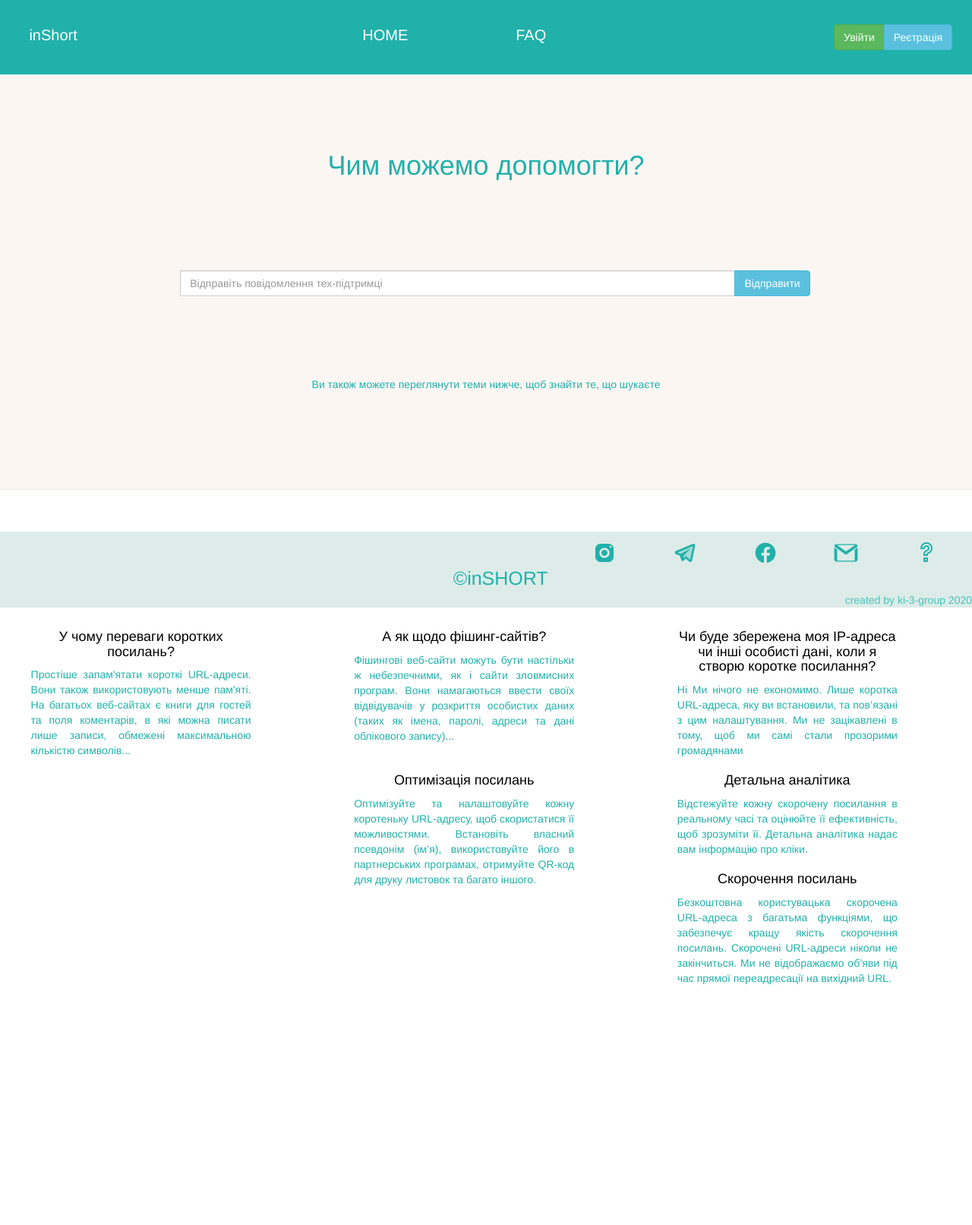
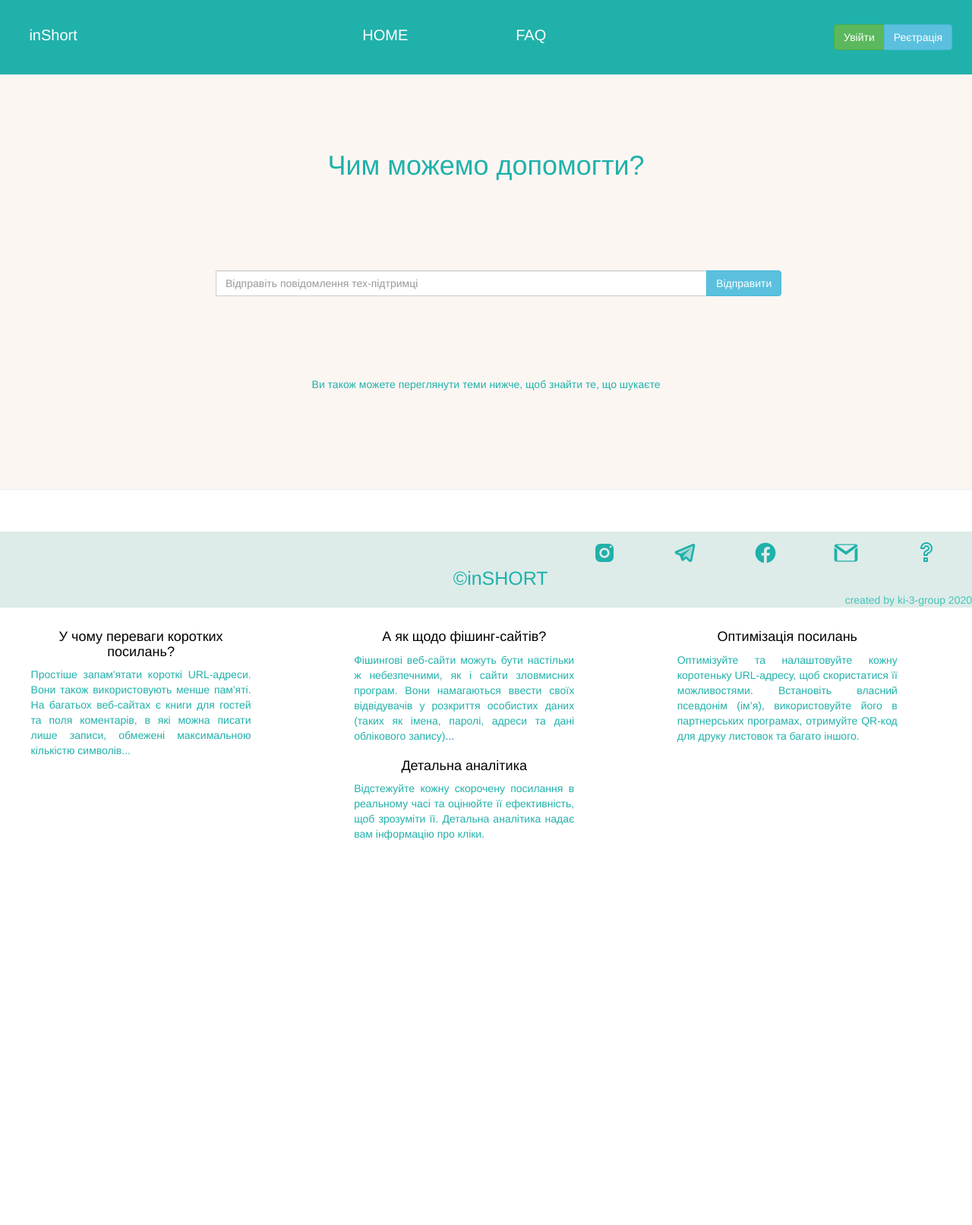
Before and after one commit to klochkov1/inshort_2020, a Django app: page /FAQ/ in a window 1280 px wide. Shown: the whole page at 76% size. Before the commit the page ends 1296 px from the top, so only its background shows below. Run offline with Django 3.2, Linux system fonts and the light colour scheme; some libraries are stand-ins or nearby versions.

Commit message:
Add fix with input-url

```diff
--- a/home/static/css/style.css
+++ b/home/static/css/style.css
@@ -5,7 +5,7 @@ body {
   background-color:#f9ffff;
   overflow-x: hidden;
 
-  min-width: 590px;
+
 }
 
 .title {
@@ -33,7 +33,7 @@ body {
 }
 .form
 {
-
+  padding-right:3.5% ;
   padding-bottom: 2%;
   position: relative;
 }
@@ -78,7 +78,7 @@ body {
   padding-bottom: 3%;
 }
 .window .window_content {
-  min-width: 200px;
+  min-width: 300px;
   border-radius: 5%;
   border: 3px solid #20aca6;
   background: #c0e4e4;
@@ -86,14 +86,14 @@ body {
   margin-top: 20%;
   padding-top:3%;
   padding-bottom:3%;
-  width: 20%;
+  width: 25%;
   z-index: 99998;
 }
 
-.form-control
+.inp-url
 {
-  max-width: 75.5%;
-  margin-left:  24.5%;
+  max-width: 69.5%;
+  margin-left:  30.5%;
   padding-bottom: 5%;
   position: relative;
   display: flex;
@@ -191,6 +191,9 @@ li {
   background: #fff;
   box-shadow: 3px 3px 3px rgba(0, 0, 0, .3);
 }
+.foot{
+  min-height: calc(100vh - 80px);
+}
 /* Footer */
 .footer{
   min-width: 590px;
--- a/home/templates/FAQ.html
+++ b/home/templates/FAQ.html
@@ -9,7 +9,7 @@
 	  <form>
 		<div class="input-group col-md-10">
 			<div id="input_url" class="input_url">
-			  <input  id="sent_messege" type="text" name="sent_messege" class="form-control"  size="300px"   required  placeholder="Відправіть повідомлення тех-підтримці">
+			  <input  id="sent_messege" type="text" name="sent_messege" class="form-control inp-url"  size="300px"   required  placeholder="Відправіть повідомлення тех-підтримці">
 			</div>
 			<span class="input-group-btn">
 			  <button type="button" id="sent_email"  data-toggle="tooltip"   class="btn btn-info btn_modal_window " required>
@@ -37,10 +37,6 @@
 		<p>Фішингові веб-сайти можуть бути настільки ж небезпечними, як і сайти зловмисних програм. Вони намагаються ввести своїх відвідувачів у розкриття особистих даних (таких як імена, паролі, адреси та дані облікового запису)<a href="#">...</a></p>
 	  </div>
 	  <div class="text-block1 col-md-3">
-	    <h4>Чи буде збережена моя IP-адреса чи інші особисті дані, коли я створю коротке посилання?</h4>
-		<p>Ні Ми нічого не економимо. Лише коротка URL-адреса, яку ви встановили, та пов’язані з цим налаштування. Ми не зацікавлені в тому, щоб ми самі стали прозорими громадянами</p>
-	  </div>
-	  <div class="text-block1 col-md-3">
 	    <h4>Оптимізація посилань</h4>
 		<p>Оптимізуйте та налаштовуйте кожну коротеньку URL-адресу, щоб скористатися її можливостями. Встановіть власний псевдонім (ім’я), використовуйте його в партнерських програмах, отримуйте QR-код для друку листовок та багато іншого.</p>
 	  </div>
@@ -48,10 +44,6 @@
 	    <h4>Детальна аналітика</h4>
 		<p>Відстежуйте кожну скорочену посилання в реальному часі та оцінюйте її ефективність, щоб зрозуміти її. Детальна аналітика надає вам інформацію про кліки.</p>
 	  </div>
-	  <div class="text-block1 col-md-3">
-	    <h4>Скорочення посилань</h4>
-		<p>Безкоштовна користувацька скорочена URL-адреса з багатьма функціями, що забезпечує кращу якість скорочення посилань. Скорочені URL-адреси ніколи не закінчиться. Ми не відображаємо об’яви під час прямої переадресації на вихідний URL.</p>
-	  </div>
 	</div>
 </div>
 
--- a/home/templates/header.html
+++ b/home/templates/header.html
@@ -44,6 +44,8 @@
   </div>
   {% block content %}
   {% endblock %}
+  <div class="foot"></div>
+
   <div class="footer navbar-fixed-bottom">
     <div class="row networks " >
         <div class="col-md-1 networks_block1">
--- a/home/templates/index.html
+++ b/home/templates/index.html
@@ -8,8 +8,8 @@
       <form method="POST" action="{% url 'add_url' %}"  class="form">
                {% csrf_token %}
         <div class="input-group col-md-10">
-          <div id="input_url" class="input_url">
-            <input  id="long_url" type="url" name="long_url" class="form-control"   required  placeholder="Введіть URL для скорочення.">
+          <div id="input_url">
+            <input  id="long_url" type="url" name="long_url" class="form-control inp-url"   required  placeholder="Введіть URL для скорочення.">
           </div>
           <span class="input-group-btn">
             <button type="button"   data-toggle="tooltip"   class="btn btn-info btn_modal_window " required>
@@ -23,7 +23,7 @@
             <div class="close_modal_window"></div>
              <div class="form-group data-group">
                 <label for="username" class="cols-sm-2 control-label">Скорочення</label>
-                <input type="text" name="short_url" class="form-control" />
+                <input type="text" name="short_url" class="form-control  " />
                 <label>Буде дійсна </label>
                 <select id="myList">
                   <option value="0">5хв</option>
```
Also changed, not shown: custom_urls/templates/urls/user_urls.html (+10 -0 lines).
